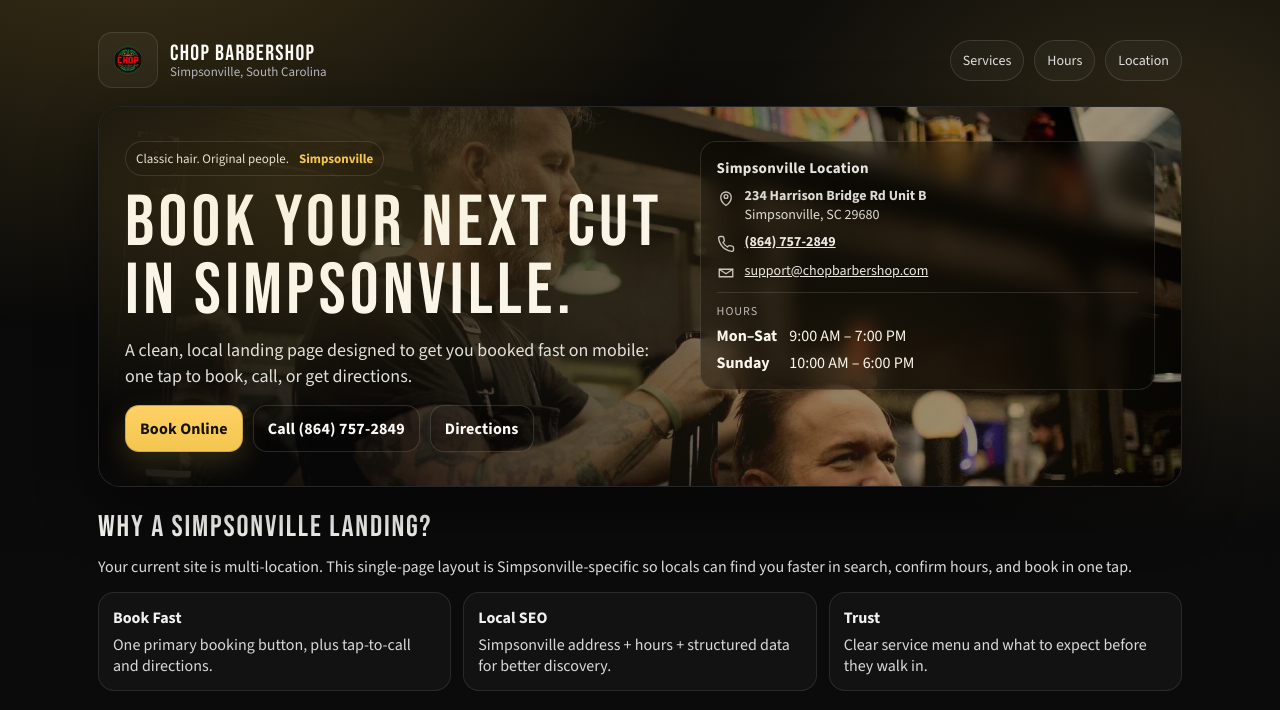
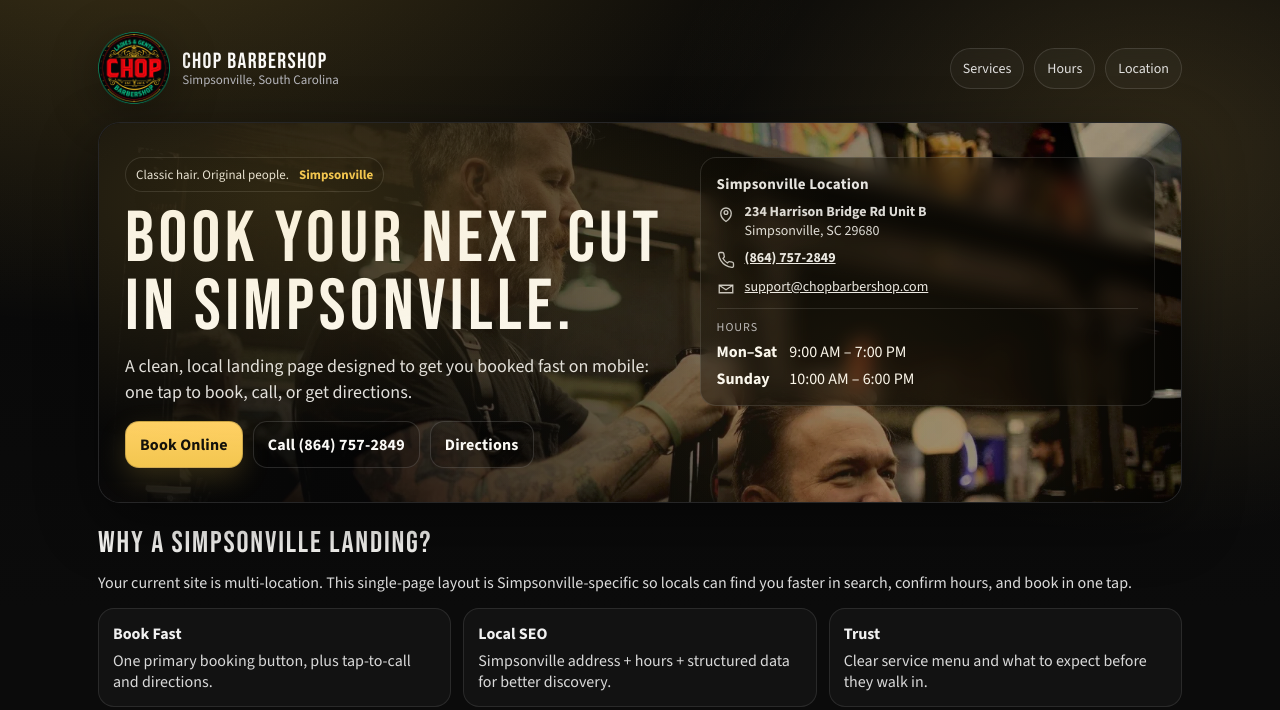
Before and after one commit to redreceipt/michael-preview-chop-barbershop, a plain HTML site: page index.html in a window 1280 px wide. Shown: the top 710 px of the page. Drawn offline with nearby package versions, Linux system fonts and the light colour scheme.

Commit message:
Make header logo readable (trim asset + increase size)

```diff
--- a/index.html
+++ b/index.html
@@ -52,19 +52,19 @@
       padding:10px 0 18px;
     }
     .brand{display:flex; align-items:center; gap:12px; text-decoration:none}
-    /* Make the logo feel like the brand mark (not an icon). */
+    /* Make the logo actually readable: use a trimmed asset and scale it up. */
     .brand img{
-      height:56px;
+      height:72px;
       width:auto;
-      max-width:190px;
+      max-width:240px;
       object-fit:contain;
-      border-radius:14px;
-      background:rgba(255,255,255,.04);
-      border:1px solid rgba(255,255,255,.10);
-      padding:10px 12px;
+      background:transparent;
+      border:none;
+      padding:0;
+      filter: drop-shadow(0 10px 24px rgba(0,0,0,.35));
     }
     @media (max-width: 900px){
-      .brand img{height:48px; max-width:170px; padding:8px 10px}
+      .brand img{height:56px; max-width:210px}
     }
     .brand .t{line-height:1}
     .brand .name{font-family:"Bebas Neue", system-ui; letter-spacing:.06em; font-size:22px}
@@ -289,7 +289,7 @@
   <div class="wrap">
     <div class="topbar">
       <a class="brand" href="#top">
-        <img src="assets/chop-logo.png" alt="Chop Barbershop logo">
+        <img src="assets/chop-logo-trim.png" alt="Chop Barbershop logo">
         <div class="t">
           <div class="name">CHOP BARBERSHOP</div>
           <div class="loc">Simpsonville, South Carolina</div>
```
Also changed, not shown: assets/chop-logo-trim.png (added).
